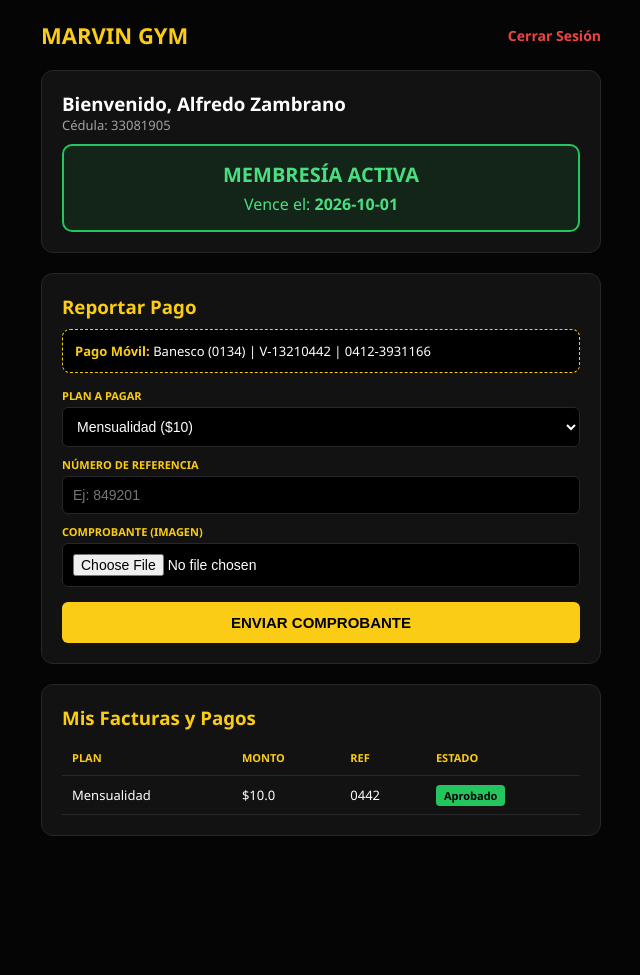
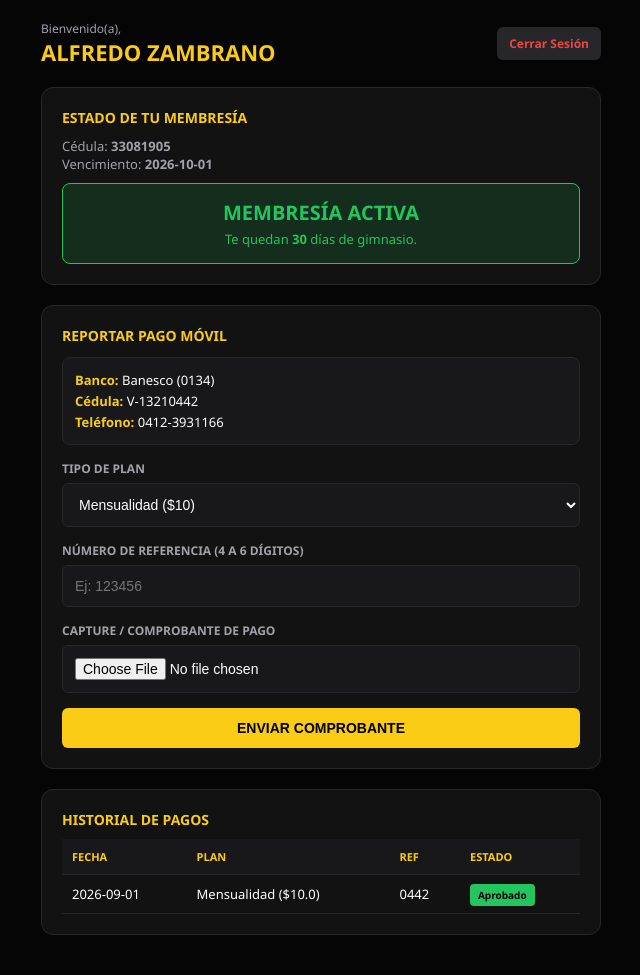
Before and after one commit to alfredzambra18/MarvinGym, a Flask app: page /perfil in a window 1280 px wide. Shown: the whole page, without its empty margins (319-959 px from the left). Before the commit the page ends 836 px from the top, so only its background shows below. Run offline with Flask 3, Linux system fonts and the light colour scheme; a user stored in the database is signed in; data comes from the database, SQL or seed files in the repository.

Commit message:
Agregadas plantillas completas de login, registro y perfil de usuario cliente

```diff
--- a/templates/perfil.html
+++ b/templates/perfil.html
@@ -6,32 +6,39 @@
     <title>Mi Perfil - Marvin Gym</title>
     <style>
         * { box-sizing: border-box; margin: 0; padding: 0; }
-        body { font-family: 'Segoe UI', sans-serif; background-color: #050505; color: #fff; padding: 20px; max-width: 600px; margin: 0 auto; }
+        body { font-family: 'Segoe UI', sans-serif; background: #050505; color: #fff; padding: 20px; max-width: 600px; margin: 0 auto; }
         .header { display: flex; justify-content: space-between; align-items: center; margin-bottom: 20px; }
         h1 { color: #facc15; font-size: 22px; text-transform: uppercase; }
-        .logout { color: #ef4444; text-decoration: none; font-weight: bold; font-size: 14px; }
-        .card { background: #121212; border: 1px solid #27272a; padding: 20px; border-radius: 12px; margin-bottom: 20px; }
-        .status-box { text-align: center; border: 2px solid; padding: 15px; border-radius: 10px; margin-top: 10px; }
-        .status-ACTIVA { border-color: #22c55e; background: rgba(34, 197, 94, 0.1); color: #4ade80; }
-        .status-VENCIDA { border-color: #ef4444; background: rgba(239, 68, 68, 0.1); color: #f87171; }
-        .pm-box { background: #000; border: 1px dashed #facc15; border-radius: 8px; padding: 12px; margin-bottom: 15px; font-size: 13px; }
-        label { display: block; font-size: 11px; color: #facc15; margin-top: 10px; margin-bottom: 4px; font-weight: bold; text-transform: uppercase; }
-        input, select { width: 100%; padding: 10px; border-radius: 6px; border: 1px solid #27272a; background: #000; color: #fff; font-size: 14px; }
-        button { width: 100%; background: #facc15; color: #000; border: none; padding: 12px; border-radius: 6px; font-weight: bold; font-size: 15px; margin-top: 15px; cursor: pointer; text-transform: uppercase; }
+        .btn-logout { background: #27272a; color: #ef4444; text-decoration: none; padding: 8px 12px; border-radius: 6px; font-weight: bold; font-size: 12px; }
+        .alert { background: rgba(34, 197, 94, 0.2); border: 1px solid #22c55e; color: #4ade80; padding: 12px; border-radius: 8px; font-size: 13px; margin-bottom: 20px; text-align: center; }
+        .card { background: #121212; border: 1px solid #27272a; border-radius: 12px; padding: 20px; margin-bottom: 20px; }
+        .status-box { text-align: center; padding: 15px; border-radius: 8px; margin-top: 10px; }
+        .status-ACTIVA { background: rgba(34, 197, 94, 0.15); border: 1px solid #22c55e; color: #22c55e; }
+        .status-VENCIDA { background: rgba(239, 68, 68, 0.15); border: 1px solid #ef4444; color: #ef4444; }
+        .pago-info { background: #18181b; border: 1px solid #27272a; padding: 12px; border-radius: 8px; font-size: 13px; margin-bottom: 15px; line-height: 1.6; }
+        .pago-info strong { color: #facc15; }
+        .form-group { margin-bottom: 15px; }
+        label { display: block; font-size: 12px; color: #a1a1aa; text-transform: uppercase; margin-bottom: 6px; font-weight: bold; }
+        input, select { width: 100%; padding: 12px; background: #18181b; border: 1px solid #27272a; border-radius: 6px; color: #fff; font-size: 14px; outline: none; }
+        input:focus, select:focus { border-color: #facc15; }
+        .btn { width: 100%; padding: 12px; background: #facc15; border: none; border-radius: 6px; color: #000; font-weight: bold; text-transform: uppercase; cursor: pointer; font-size: 14px; }
+        .btn:hover { background: #eab308; }
         table { width: 100%; border-collapse: collapse; margin-top: 10px; font-size: 13px; }
         th, td { padding: 10px; text-align: left; border-bottom: 1px solid #27272a; }
-        th { color: #facc15; text-transform: uppercase; font-size: 11px; }
-        .badge { padding: 3px 8px; border-radius: 4px; font-size: 11px; font-weight: bold; }
+        th { color: #facc15; text-transform: uppercase; font-size: 11px; background: #18181b; }
+        .badge { padding: 4px 8px; border-radius: 4px; font-size: 10px; font-weight: bold; }
         .badge-Aprobado { background: #22c55e; color: #000; }
         .badge-Pendiente { background: #facc15; color: #000; }
         .badge-Rechazado { background: #ef4444; color: #fff; }
-        .alert { background: #14532d; color: #4ade80; padding: 10px; border-radius: 6px; font-size: 13px; margin-bottom: 15px; text-align: center; }
     </style>
 </head>
 <body>
     <div class="header">
-        <h1>Marvin <span>Gym</span></h1>
-        <a href="/logout" class="logout">Cerrar Sesión</a>
+        <div>
+            <p style="color: #a1a1aa; font-size: 12px;">Bienvenido(a),</p>
+            <h1>{{ user.nombre }}</h1>
+        </div>
+        <a href="/logout" class="btn-logout">Cerrar Sesión</a>
     </div>
 
     {% with messages = get_flashed_messages() %}
@@ -42,48 +49,61 @@
       {% endif %}
     {% endwith %}
 
+    <!-- Estado de Membresía -->
     <div class="card">
-        <h3>Bienvenido, {{ user.nombre }}</h3>
-        <p style="color: #a1a1aa; font-size: 13px;">Cédula: {{ user.cedula }}</p>
+        <h3 style="color: #facc15; font-size: 14px; text-transform: uppercase; margin-bottom: 10px;">Estado de tu Membresía</h3>
+        <p style="font-size: 13px; color: #a1a1aa;">Cédula: <strong>{{ user.cedula }}</strong></p>
+        <p style="font-size: 13px; color: #a1a1aa;">Vencimiento: <strong>{{ user.vencimiento }}</strong></p>
 
         <div class="status-box status-{{ user.estado }}">
-            <h2 style="font-size: 20px;">MEMBRESÍA {{ user.estado }}</h2>
-            <p style="margin-top: 5px;">Vence el: <strong>{{ user.vencimiento }}</strong></p>
+            <h2 style="font-size: 20px; text-transform: uppercase;">MEMBRESÍA {{ user.estado }}</h2>
+            {% if user.dias > 0 %}
+                <p style="font-size: 13px; margin-top: 4px;">Te quedan <strong>{{ user.dias }}</strong> días de gimnasio.</p>
+            {% else %}
+                <p style="font-size: 13px; margin-top: 4px;">Tu pase ha vencido. Realiza tu Pago Móvil para renovar.</p>
+            {% endif %}
         </div>
     </div>
 
+    <!-- Reportar Pago -->
     <div class="card">
-        <h3 style="color: #facc15; margin-bottom: 10px;">Reportar Pago</h3>
+        <h3 style="color: #facc15; font-size: 14px; text-transform: uppercase; margin-bottom: 12px;">Reportar Pago Móvil</h3>
 
-        <div class="pm-box">
-            <strong style="color: #facc15;">Pago Móvil:</strong> {{ pago_movil.banco }} | {{ pago_movil.cedula }} | {{ pago_movil.telefono }}
+        <div class="pago-info">
+            <p><strong>Banco:</strong> {{ pago_movil.banco }}</p>
+            <p><strong>Cédula:</strong> {{ pago_movil.cedula }}</p>
+            <p><strong>Teléfono:</strong> {{ pago_movil.telefono }}</p>
         </div>
 
         <form action="/reportar_pago" method="POST" enctype="multipart/form-data">
-            <label>Plan a Pagar</label>
-            <select name="tipo_plan" required>
-                <option value="Mensualidad">Mensualidad ($10)</option>
-                <option value="Pase Diario">Pase Diario ($1)</option>
-            </select>
-
-            <label>Número de Referencia</label>
-            <input type="text" name="referencia" placeholder="Ej: 849201" required>
-
-            <label>Comprobante (Imagen)</label>
-            <input type="file" name="comprobante" accept="image/*" required>
-
-            <button type="submit">Enviar Comprobante</button>
+            <div class="form-group">
+                <label>Tipo de Plan</label>
+                <select name="tipo_plan">
+                    <option value="Mensualidad">Mensualidad ($10)</option>
+                    <option value="Dia">Día ($1)</option>
+                </select>
+            </div>
+            <div class="form-group">
+                <label>Número de Referencia (4 a 6 dígitos)</label>
+                <input type="text" name="referencia" placeholder="Ej: 123456" required>
+            </div>
+            <div class="form-group">
+                <label>Capture / Comprobante de Pago</label>
+                <input type="file" name="comprobante" accept="image/*" required>
+            </div>
+            <button type="submit" class="btn">Enviar Comprobante</button>
         </form>
     </div>
 
+    <!-- Historial de Facturas -->
     <div class="card">
-        <h3 style="color: #facc15; margin-bottom: 10px;">Mis Facturas y Pagos</h3>
+        <h3 style="color: #facc15; font-size: 14px; text-transform: uppercase; margin-bottom: 10px;">Historial de Pagos</h3>
         {% if facturas %}
         <table>
             <thead>
                 <tr>
+                    <th>Fecha</th>
                     <th>Plan</th>
-                    <th>Monto</th>
                     <th>Ref</th>
                     <th>Estado</th>
                 </tr>
@@ -91,8 +111,8 @@
             <tbody>
                 {% for f in facturas %}
                 <tr>
-                    <td>{{ f[0] }}</td>
-                    <td>${{ f[1] }}</td>
+                    <td>{{ f[4][:10] }}</td>
+                    <td>{{ f[0] }} (${{ f[1] }})</td>
                     <td>{{ f[2] }}</td>
                     <td><span class="badge badge-{{ f[3] }}">{{ f[3] }}</span></td>
                 </tr>
@@ -100,7 +120,7 @@
             </tbody>
         </table>
         {% else %}
-        <p style="color: #71717a; font-size: 13px;">No has realizado ningún pago aún.</p>
+        <p style="color: #71717a; font-style: italic; font-size: 13px;">No has reportado pagos aún.</p>
         {% endif %}
     </div>
 </body>
```
Also changed, not shown: templates/login.html (+30 -18 lines), templates/registro.html (+37 -21 lines).
